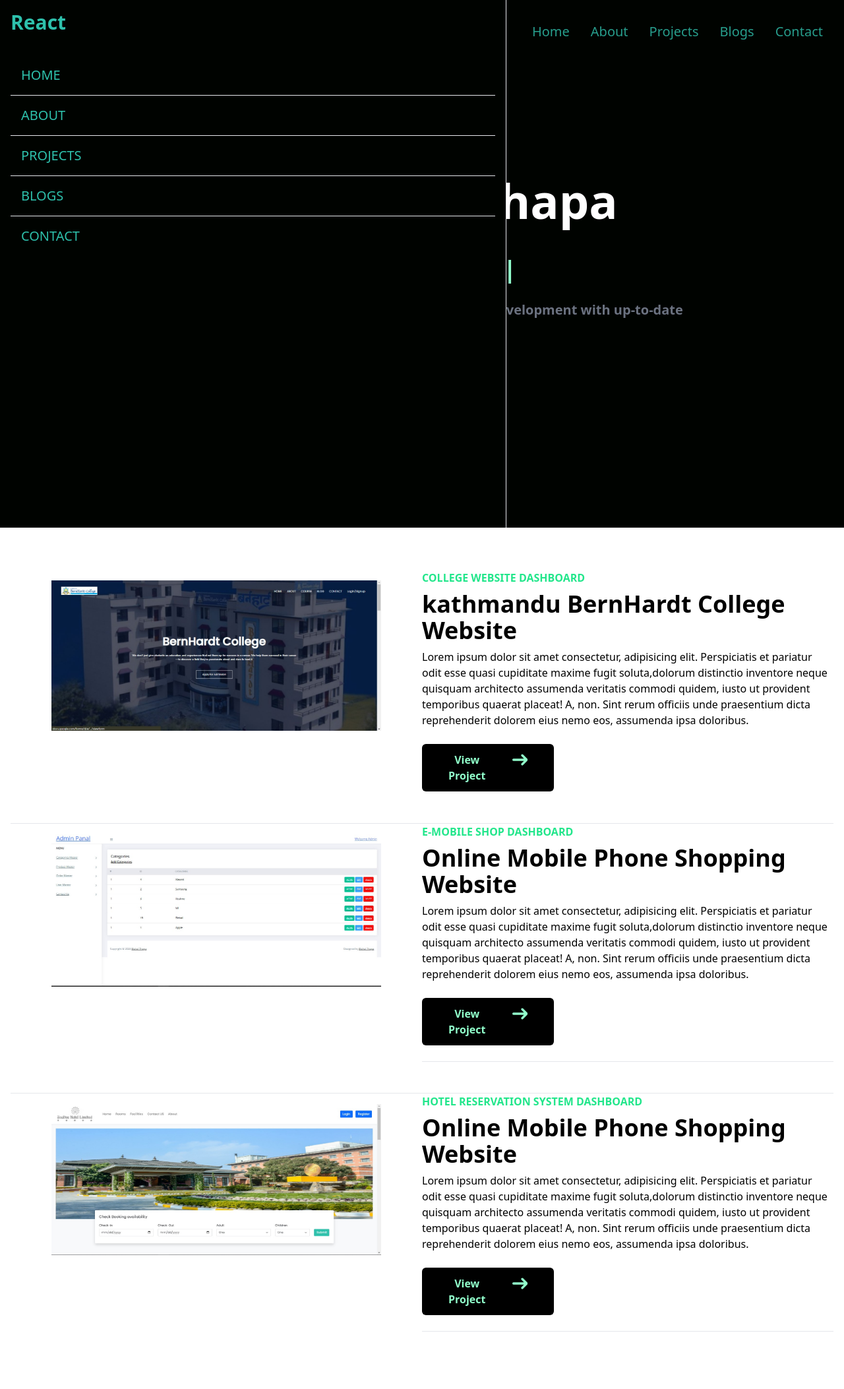
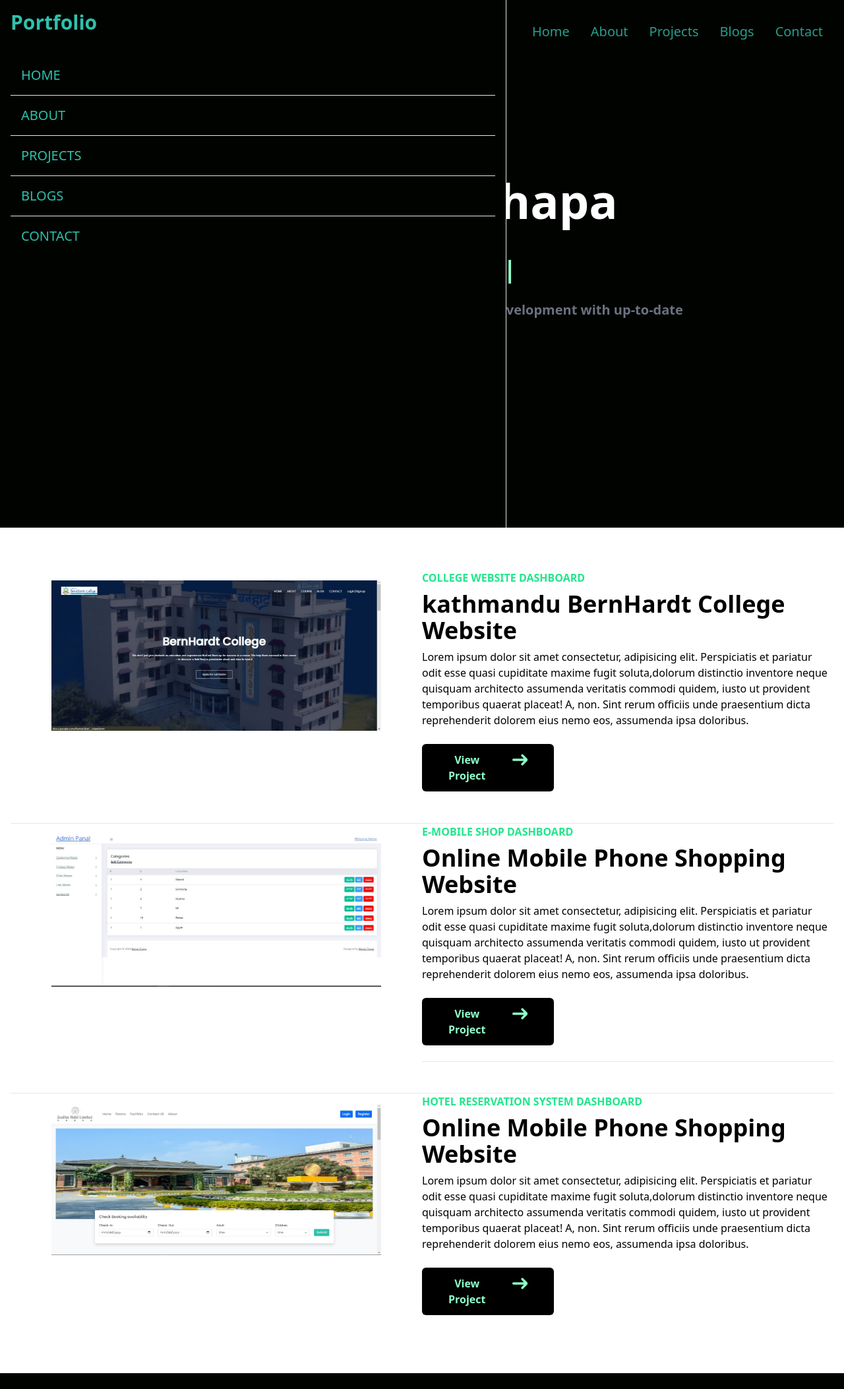
Before and after one commit to Bishal007-eng/portfolio, a React (Create React App) app: page / in a window 1280 px wide. Shown: the whole page at 66% size. After the commit the page ends 2082 px from the top, so only its background shows below. Built offline with nearby package versions, Linux system fonts and the light colour scheme.

Commit message:
Small changes made

```diff
--- a/src/Components/Navbar.js
+++ b/src/Components/Navbar.js
@@ -9,7 +9,7 @@ export default function Navbar() {
   }
   return (
     <div className='flex justify-between items-center h-24 max-w-[1540px] mx-auto px-4 text-white'>
-      <h1 className='w-full text-3xl font-bold text-[#2ec1ac]'>React</h1>
+      <h1 className='w-full text-3xl font-bold text-[#2ec1ac]'>Portfolio</h1>
       <ul className='hidden md:flex'>
         <li className='p-4 text-[#279e8c] text-xl'>Home</li>
         <li className='p-4 text-[#279e8c] text-xl'>About</li>
@@ -22,7 +22,7 @@ export default function Navbar() {
         {!nav ? <AiOutlineClose size={30}/> : <AiOutlineMenu size={30}/> }
       </div>
       <div className= {!nav ? 'fixed left-0 top-0 w-[60%] h-full border-r  bg-[#000300] ease-in duration-300' : 'fixed left-[-100%]'}>
-        <h1 className='w-full text-3xl font-bold m-4 text-[#2ec1ac]'>React</h1>
+        <h1 className='w-full text-3xl font-bold m-4 text-[#2ec1ac]'>Portfolio</h1>
         <ul className='uppercase p-4'>
           <li className='p-4 border-b border-white-600 text-xl text-[#2ec1ac]'>Home</li>
           <li className='p-4 border-b border-white-600 text-xl text-[#2ec1ac]'>About</li>
--- a/src/Components/Project.js
+++ b/src/Components/Project.js
@@ -115,14 +115,7 @@ export default function Project() {
             </svg>
           </button>
         </div>
-
-        <br />
-        <hr />
-
-
       </div>
-
-
     </div>
   )
 }
```
